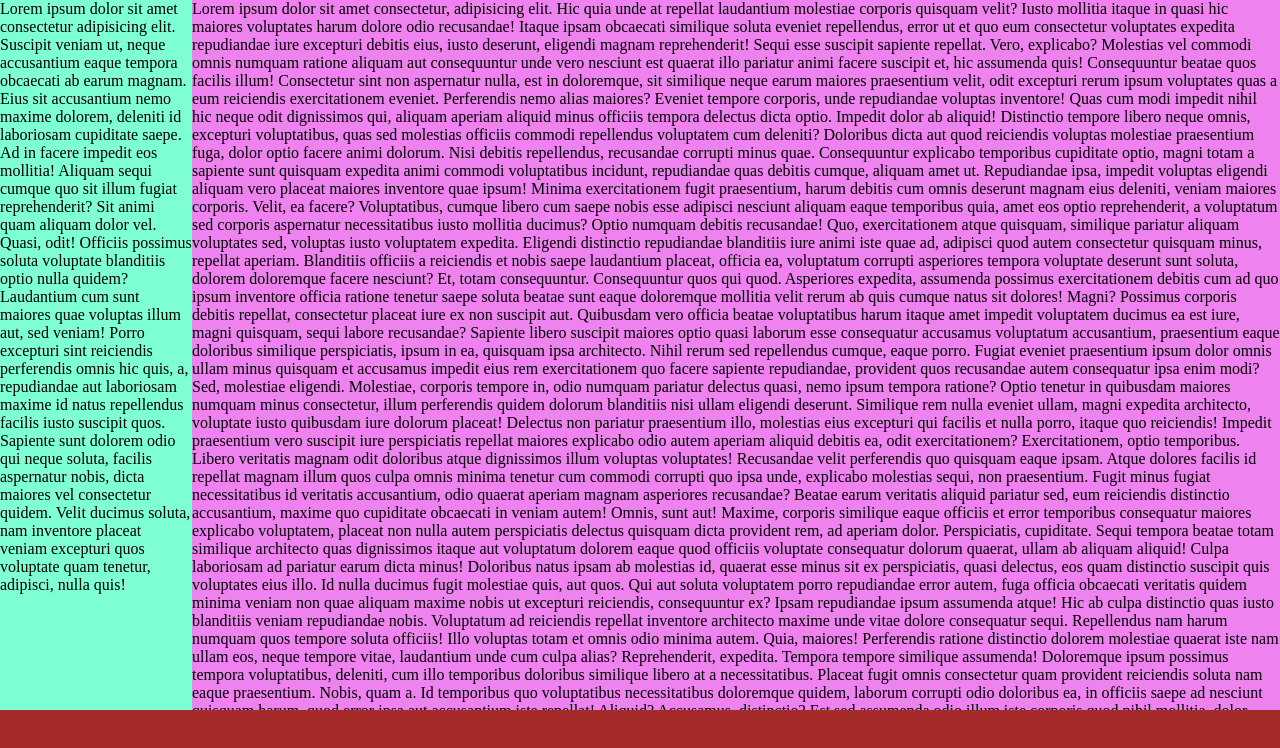
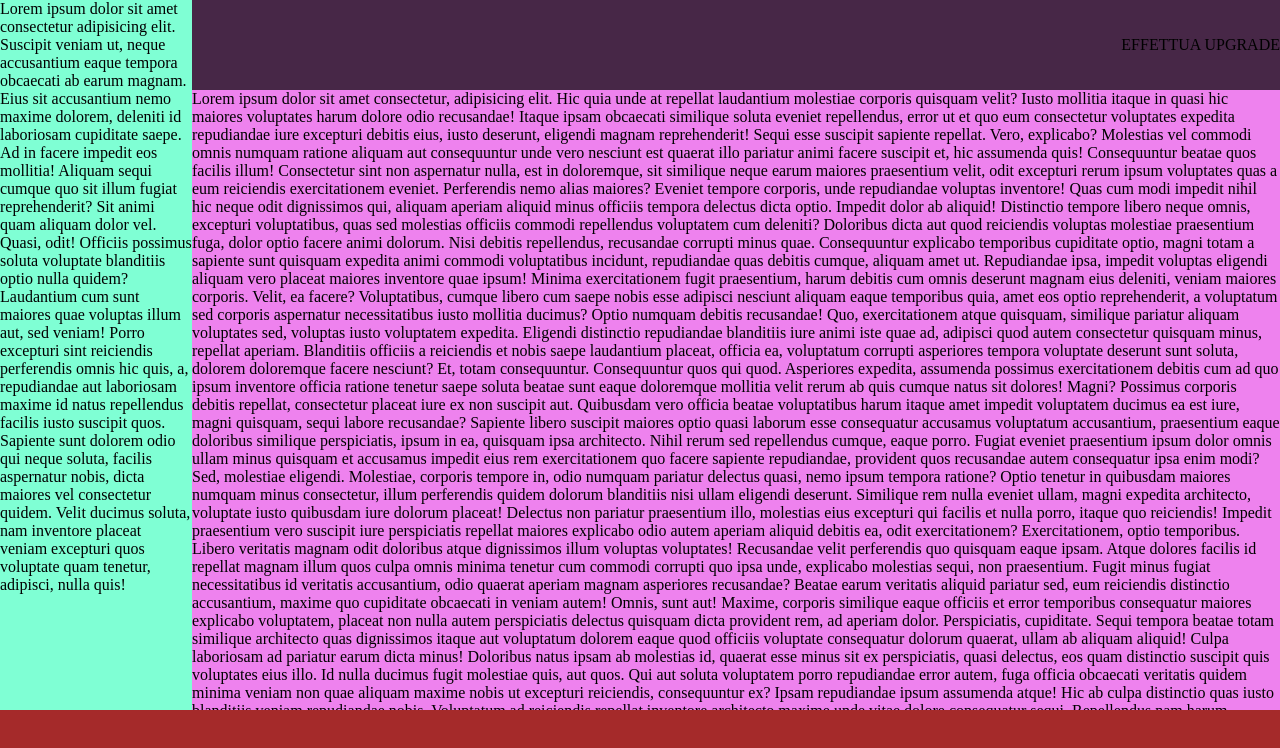
Before and after one commit to qsrdev/html-css-spotifyweb, a plain HTML site: page index.html in a window 1280 px wide. Drawn offline with Linux system fonts and the light colour scheme.

Commit message:
feat: header in library

```diff
--- a/css/style.css
+++ b/css/style.css
@@ -1,5 +1,6 @@
 :root {
   --playersize: 90px;
+  --black: 0, 0, 0;
 }
 
 /* RESET */
@@ -43,4 +44,14 @@ img {
 .library {
   width: 85%;
   overflow-y: auto;
+
+  .header {
+    height: 90px;
+    position: sticky;
+    top: 0;
+    background-color: rgba(var(--black), 0.7);
+    text-align: right;
+    text-transform: uppercase;
+    line-height: 90px;
+  }
 }
--- a/index.html
+++ b/index.html
@@ -37,6 +37,7 @@
           quos voluptate quam tenetur, adipisci, nulla quis!
         </div>
         <div class="library">
+          <div class="header">effettua upgrade</div>
           Lorem ipsum dolor sit amet consectetur, adipisicing elit. Hic quia
           unde at repellat laudantium molestiae corporis quisquam velit? Iusto
           mollitia itaque in quasi hic maiores voluptates harum dolore odio
```
